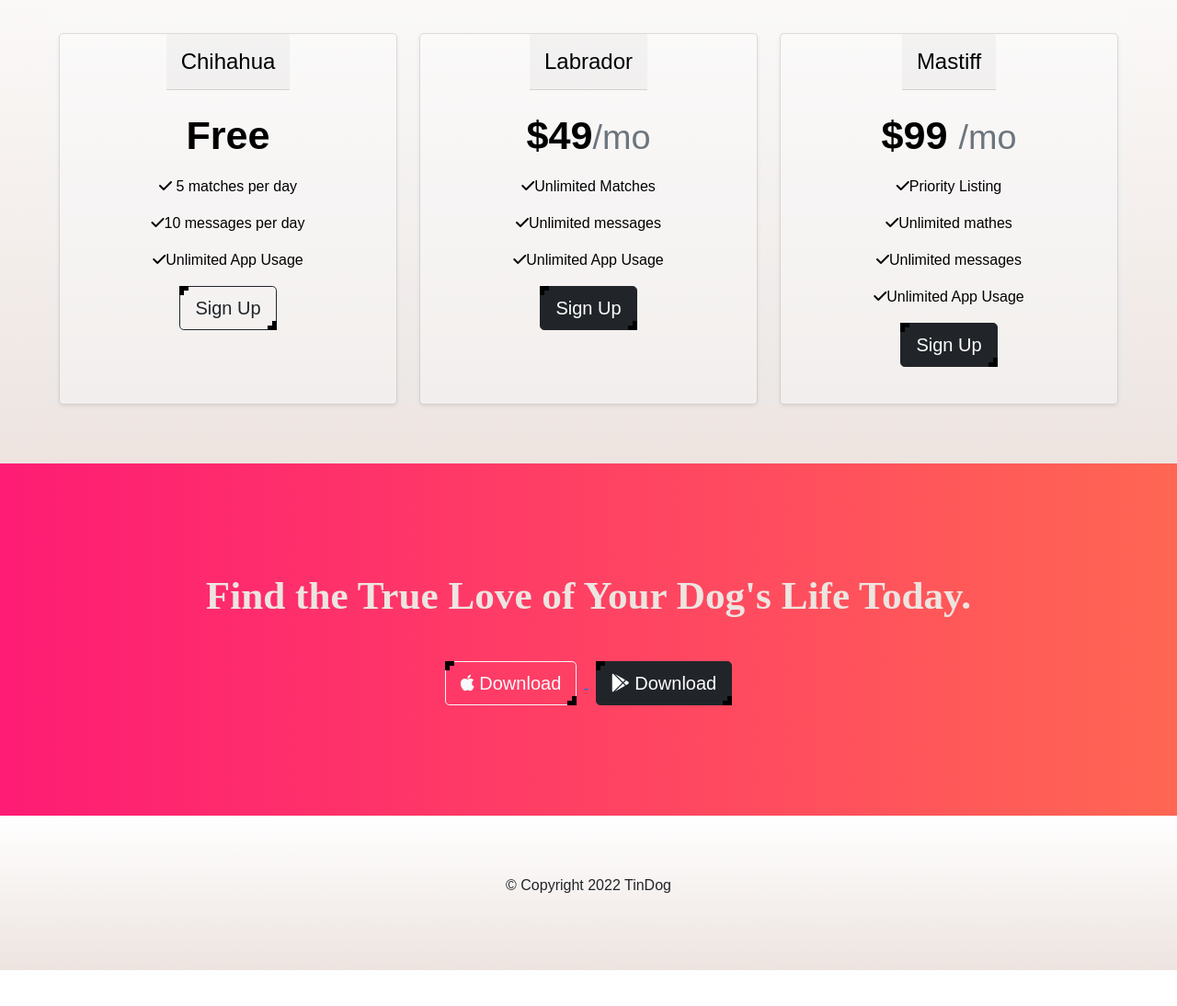
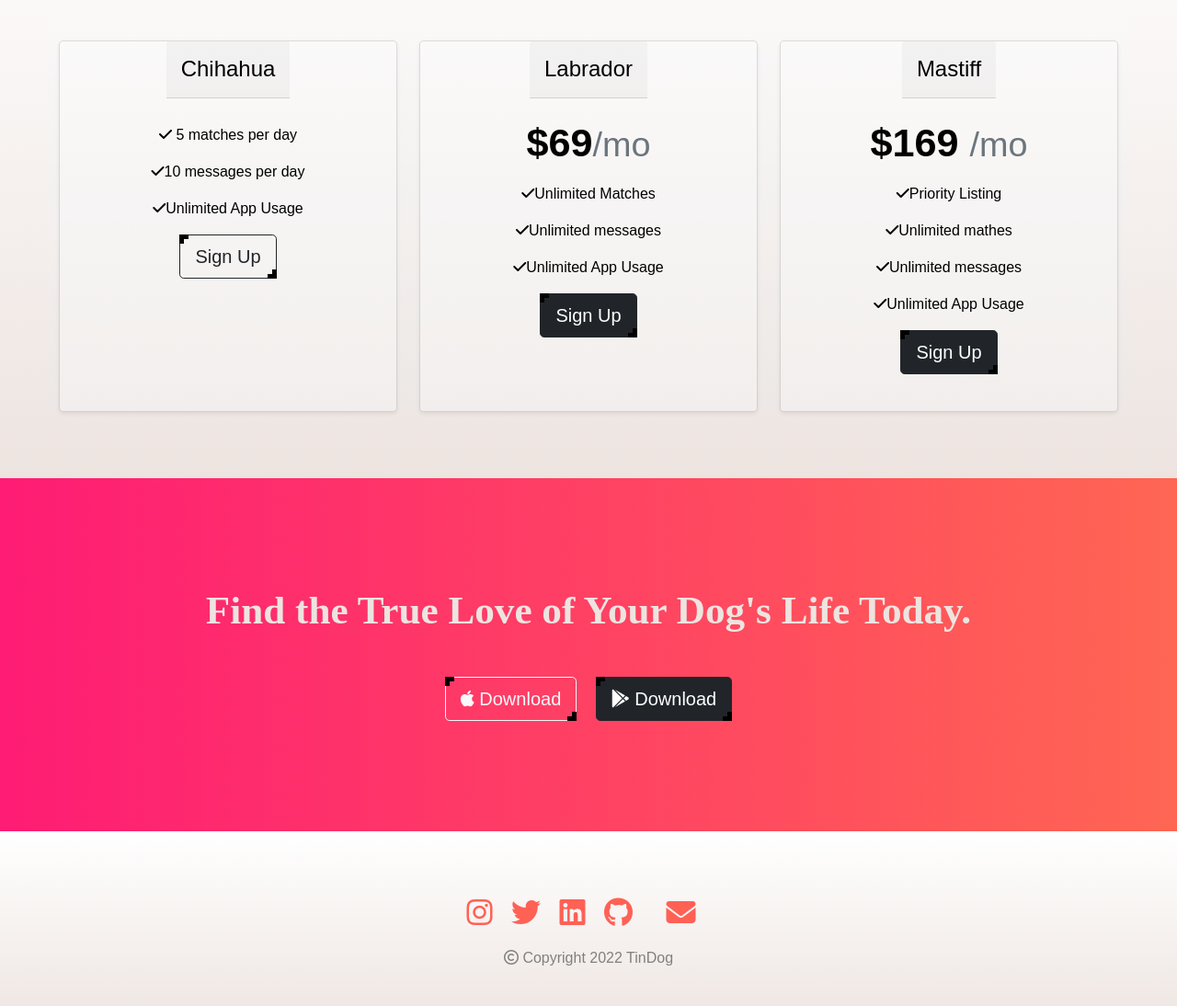
Before and after one commit to dvip1/tinDog, a website: page index.html in a window 1280 px wide. Shown: the part 2080-3174 px from the top of the page at 92% size. Before the commit the page ends 3135 px from the top, so only its background shows below. Drawn offline with nearby package versions, Linux system fonts and the light colour scheme; files that its build step writes are made by us from their sources.

Commit message:
adding social sites in footer and making some minor improvements

```diff
--- a/css/styles.css
+++ b/css/styles.css
@@ -197,7 +197,7 @@ h1{
 	font-family: 'Montserrat-Black', sans-serif;
 	line-height: 1.5;
 	font-weight: bold;
-	font-size: 2.5 rem;
+	font-size: 3 rem;
 }
 #testimonials img{
 	margin: 20px;
@@ -220,7 +220,7 @@ h1{
 pricing section starts here */
 #pricing{
 	text-align: center;
-	padding: 4rem;
+	padding: 4.5rem 4rem;
 	color: black;
 	background-image: linear-gradient(to top, #EDE4E0, white);
 }
@@ -269,13 +269,33 @@ pricing section starts here */
 	text-align: center;
 	background-image: linear-gradient(to left,  #ff6653 , #fe1c74);
 }
+#cta a{
+	text-decoration: none;
+
+}
 #cta button{
 	margin : 0.5rem;
 }
 /* footer section */
 #footer{
+
 	margin-bottom: 0;
 	background-image: linear-gradient(to top, #EDE4E0, white);
 	text-align: center;
 	padding: 4rem;
 }
+#footer p{
+	margin: 0.4rem;
+	font-family: 'Montserrat-Black', sans-serif;
+	line-height: 1.5;
+	font-size: 1 rem;
+	color: grey;
+}
+#footer a{
+	text-decoration: none;
+	color: #ff6155;
+	height: 3rem;
+}
+#footer a:hover{
+	color: #fe1f73;
+}
--- a/index.html
+++ b/index.html
@@ -1,4 +1,4 @@
-<!-- just a text commit -->
+  <!-- just a text commit -->
 <!DOCTYPE html>
 <html>
 
@@ -167,7 +167,7 @@
               <h4 class="my-0 fw-normal">Chihahua</h4>
             </div>
             <div class="card-body">
-              <h1 class="card-title pricing-card-tittle">Free</h1>
+              <h1 class="card-title pricing-card-tittle"></h1>
               <p class="card-text card-texts">
                 <i class="fa-solid fa-check"></i> 5 matches per day
               </p>
@@ -187,7 +187,7 @@
               <h4 class="my-0 fw-normal">Labrador</h4>
             </div>
             <div class="card-body">
-              <h1 class="card-title pricing-card-tittle">$49<small class="text-muted fw-light">/mo</small></h1>
+              <h1 class="card-title pricing-card-tittle">$69<small class="text-muted fw-light">/mo</small></h1>
               <p class="card-text card-texts">
                 <i class="fa-solid fa-check"></i>Unlimited Matches
               </p>
@@ -196,7 +196,7 @@
               </p>
               <p>
                 <i class="fa-solid fa-check"></i>Unlimited App Usage
-              </p>
+            </p>
               <button type="button" class="btn btn-lg btn-block btn-dark ">Sign Up</button>
             </div>
           </div>
@@ -207,7 +207,7 @@
               <h4 class="my-0 fw-normal">Mastiff</h4>
             </div>
             <div class="card-body">
-              <h1 class="card-title pricing-card-tittle">$99 <small class="text-muted fw-light">/mo</small></h1>
+              <h1 class="card-title pricing-card-tittle">$169 <small class="text-muted fw-light">/mo</small></h1>
               <p class="card-text card-texts">
                 <i class="fa-solid fa-check"></i>Priority Listing
               </p>
@@ -244,10 +244,15 @@
   <!-- Footer -->
 
   <footer id="footer">
-
-    <p>© Copyright 2022 TinDog</p>
+    <a href="https://www.instagram.com/dvip_patel/" class="fa-brands fa-instagram fa-2x"></a>
+    <a href="https://twitter.com/PatelDvip" class="fa-brands fa-twitter nav-link  fa-2x"></a>
+    <a href="https://www.linkedin.com/in/dvip-patel-5b1b1b1b9/" class="fa-brands fa-2x fa-linkedin"></a>
+    <a href="https://www.github.com/dvip1" class="fa-brands fa-github nav-link fa-2x"></a>
+    <a href="mailto: dvipatwork@outlook.com" class="fa-solid fa-envelope nav-link fa-2x"></a>
+    <p><i class="fa-regular fa-copyright"></i> Copyright 2022 TinDog</p>
 
   </footer>
+
   <script src="https://cdnjs.cloudflare.com/ajax/libs/sketch.js/1.0/sketch.min.js"></script>
   <script src="js/script.js"></script>
 </body>
```
Lines whose indentation alone changed are shown as unchanged.
